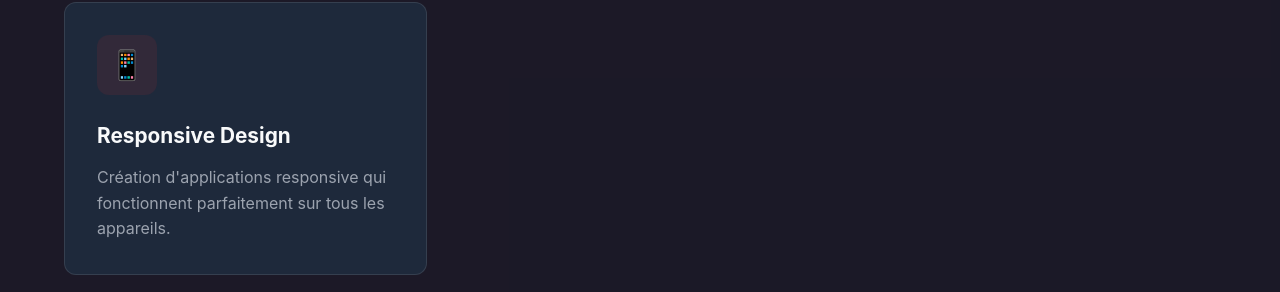
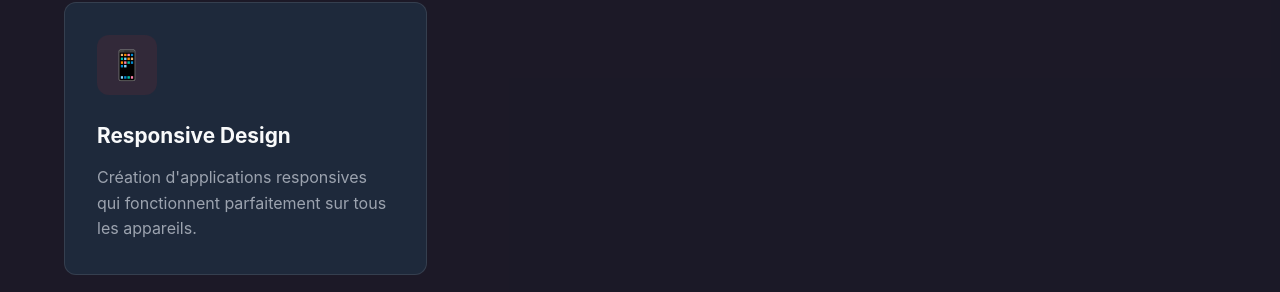
Before and after one commit to Ant0ine05/portfolio_v2, a Vue app: page / in a window 1280 px wide. Shown: the part 2209-2501 px from the top of the page. Built offline with nearby package versions, Linux system fonts and the light colour scheme.

Commit message:
Correction Faute

```diff
--- a/src/components/Skills.vue
+++ b/src/components/Skills.vue
@@ -26,7 +26,7 @@
                 <div class="skill-card">
                     <div class="skill-icon">📱</div>
                     <h3>Responsive Design</h3>
-                    <p>Création d'applications responsive qui fonctionnent parfaitement sur tous les appareils.</p>
+                    <p>Création d'applications responsives qui fonctionnent parfaitement sur tous les appareils.</p>
                 </div>
             </div>
         </div>
```
